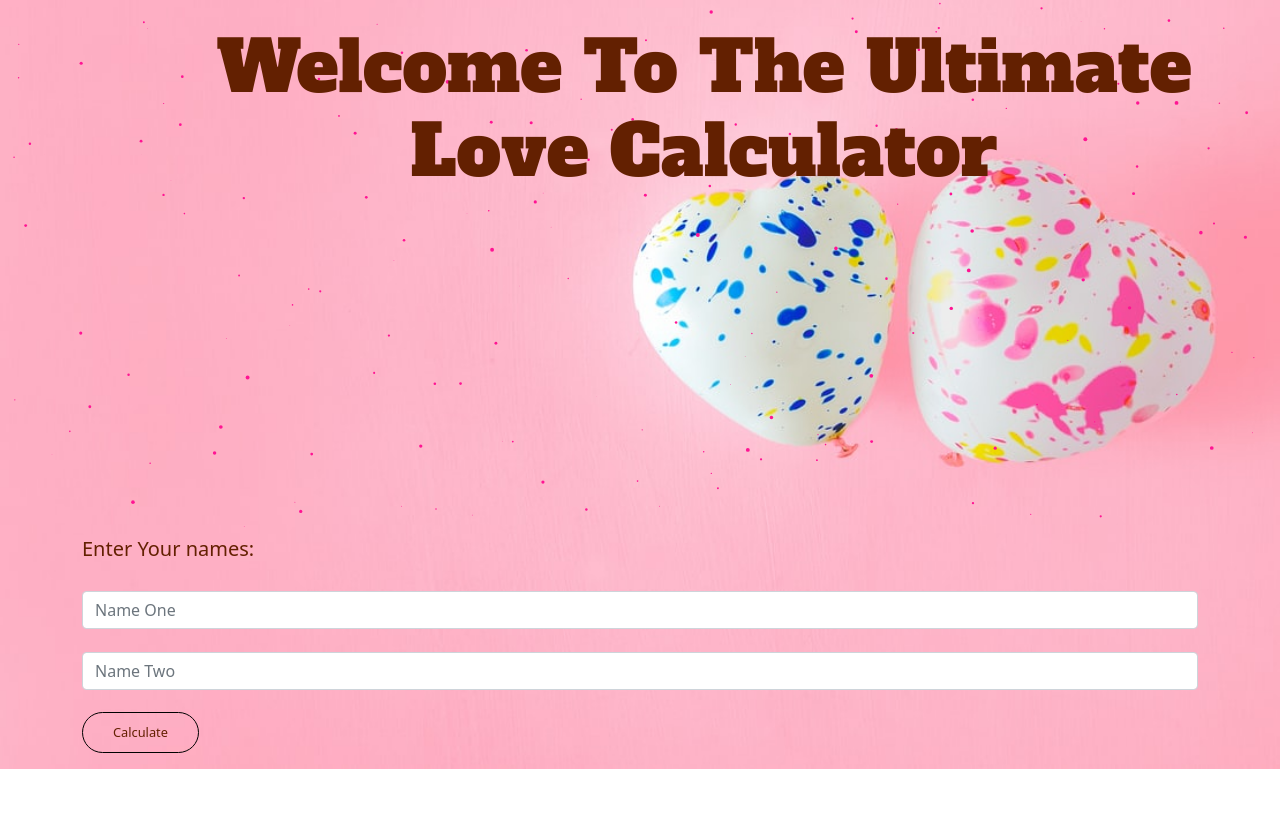
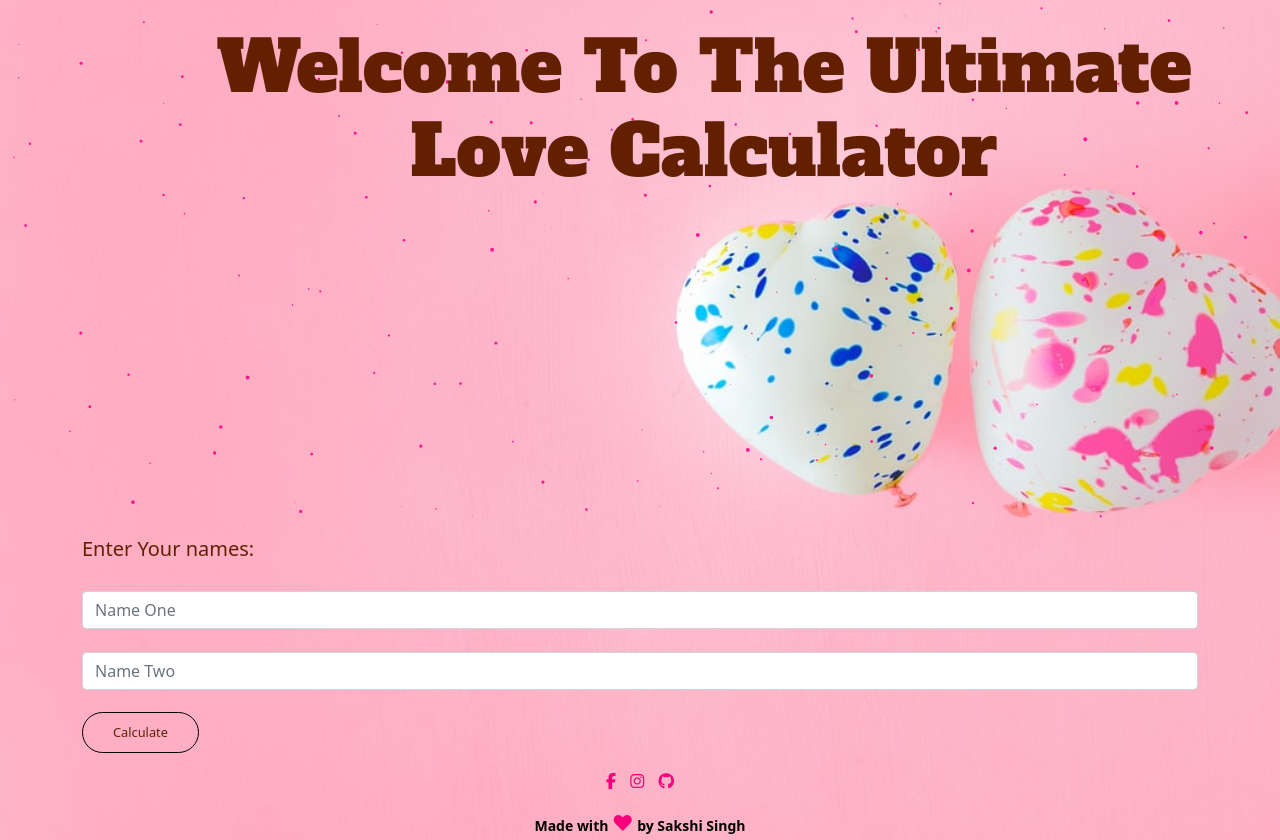
Before and after one commit to sxkshi/sxkshi.github.io, a plain HTML site: page LoveCalculator/index.html in a window 1280 px wide. Shown: the part 269-1109 px from the top of the page. Before the commit the page ends 1038 px from the top, so only its background shows below. Drawn offline with nearby package versions, Linux system fonts and the light colour scheme.

Commit message:
updated files

```diff
--- a/LoveCalculator/index.html
+++ b/LoveCalculator/index.html
@@ -47,6 +47,15 @@
 				<p id="warning" class="text-danger"></p>
 				<h1 id="result" class="text-center"></h1>
             </div>
+            <footer class="footer text-center">
+                <div class="social-icons">
+                    <a href="https://www.facebook.com/sxkshisingh"><span class="fa fa-facebook" aria-hidden="true"></span></a>
+                    <a href="https://www.instagram.com/"></a> <span class="fab fa-instagram" aria-hidden="true"></span></a>
+                    <a href="https://github.com/sxkshi"><span class="fab fa-github" aria-hidden="true"></span></a>
 
+                </div>
+                <p>Made with <span style="font-size:150%;color:#f8007c;;">&hearts;</span> by Sakshi Singh</p>
+
+            </footer>
 
 </body></html>
--- a/LoveCalculator/style.css
+++ b/LoveCalculator/style.css
@@ -13,6 +13,18 @@ body{
         margin-top: -40%;
         text-align: center;
       }
+      .footer .social-icons span {
+        color: #f8007c;
+        padding: 0 5px;
+    }
+
+    .footer p {
+        color: #000000;
+        font-size: 14px;
+        font-weight: 600;
+        margin: 0;
+        margin-top: 15px;
+    }
       /* .container{
           position: absolute;
           margin-top: ;
```
